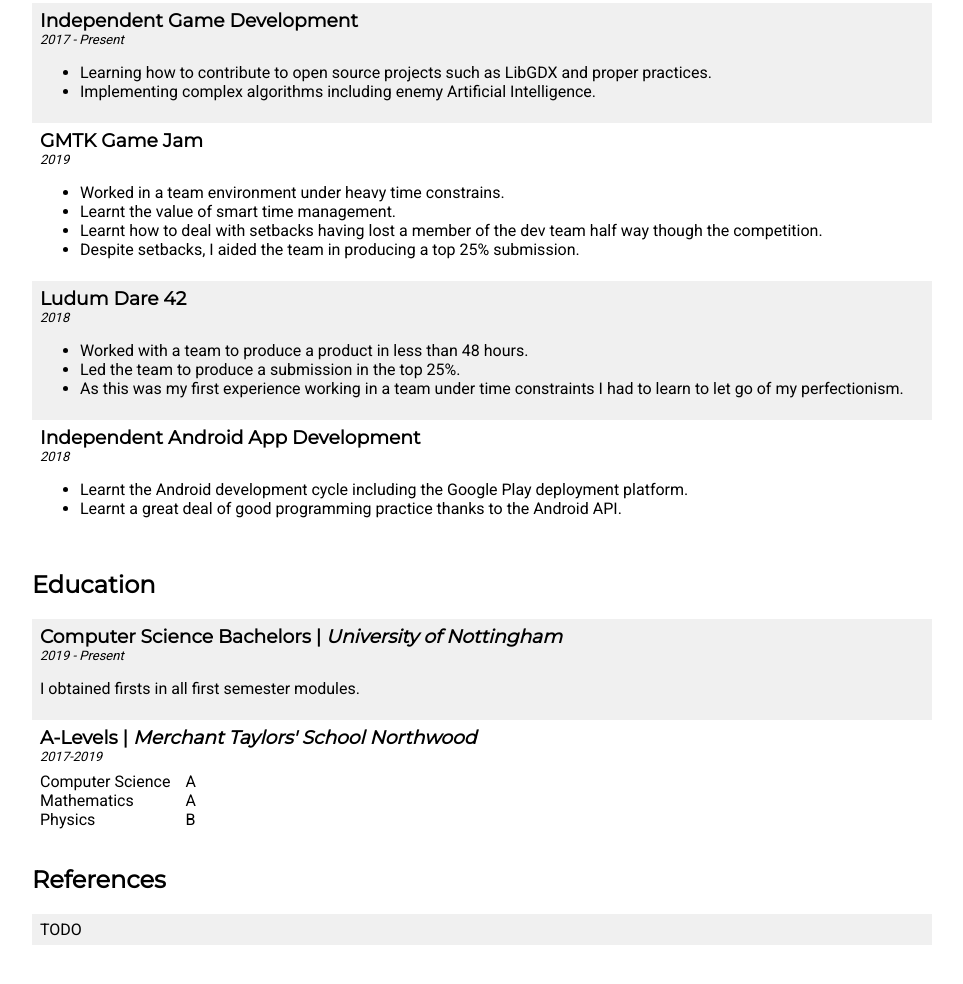
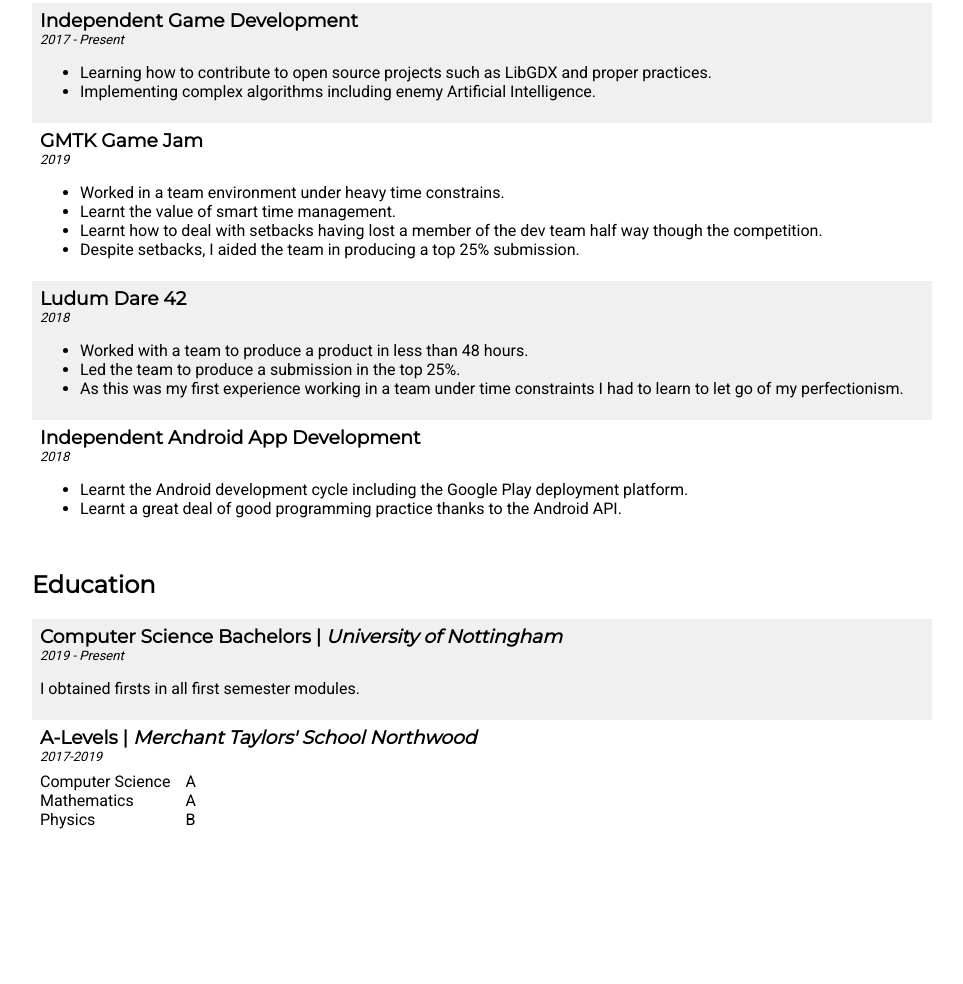
Before and after one commit to keval6b/cv, a plain HTML site: page keval-kapdee-cv.html in a window 1280 px wide. Shown: the part 597-1581 px from the top of the page, without its empty margins (158-1121 px from the left). After the commit the page ends 1477 px from the top, so only its background shows below. Drawn offline with Linux system fonts and the light colour scheme.

Commit message:
todo references

```diff
--- a/keval-kapdee-cv.html
+++ b/keval-kapdee-cv.html
@@ -208,14 +208,14 @@
             </div>
         </div>
     </div>
-    <div id="references">
-        <h2>References</h2>
-        <div class="item-container">
-            <div class="item">
-                TODO
-            </div>
-        </div>
-    </div>
+<!--    <div id="references">-->
+<!--        <h2>References</h2>-->
+<!--        <div class="item-container">-->
+<!--            <div class="item">-->
+<!--                TODO References-->
+<!--            </div>-->
+<!--        </div>-->
+<!--    </div>-->
 </div>
 </body>
 </html>
```
